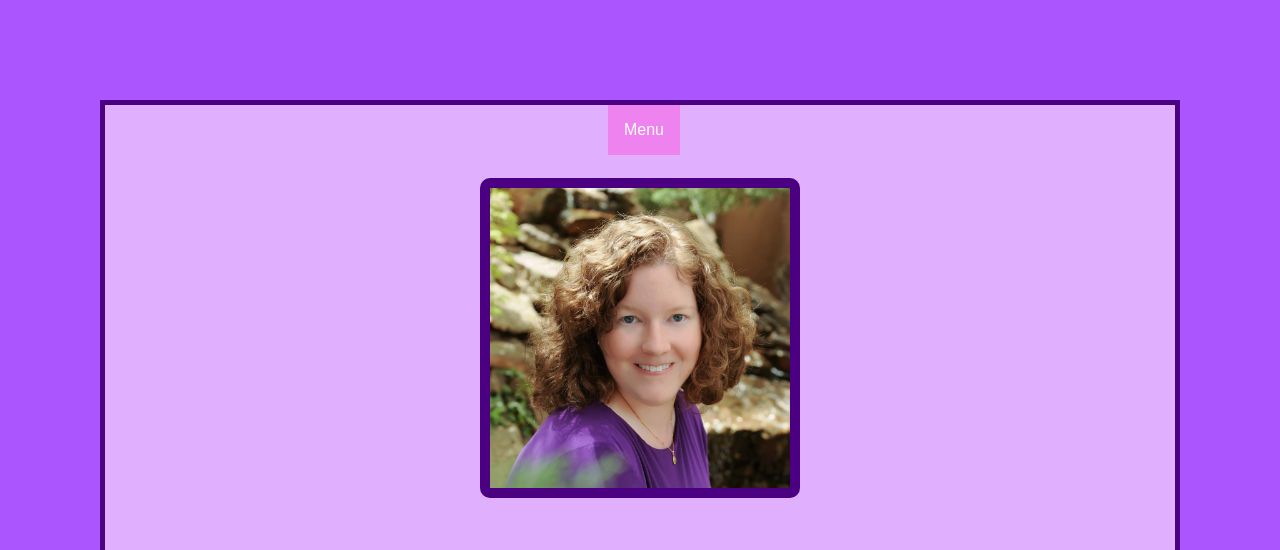
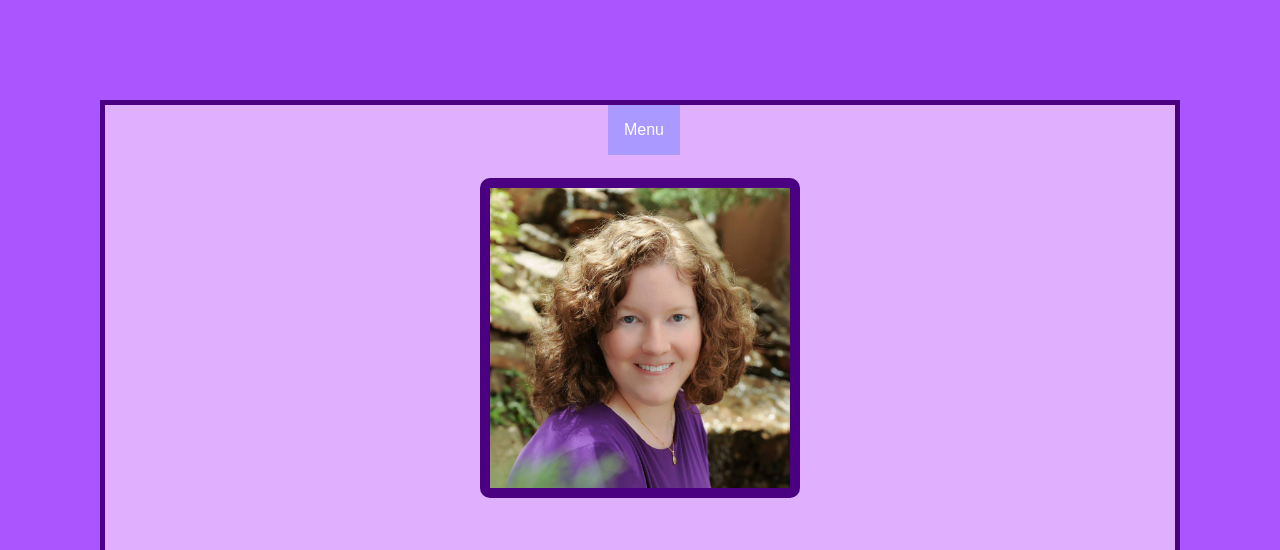
Before and after one commit to cwvcallico/cwvcallico.github.io, a plain HTML site: page index.html in a window 1280 px wide. In both pictures the pointer is over the button "Menu". Shown: the top 550 px of the page. Drawn offline with Linux system fonts and the light colour scheme.

Commit message:
Update stylesheet.css

```diff
--- a/stylesheet.css
+++ b/stylesheet.css
@@ -12,7 +12,7 @@ html {
 }
 /* Dropdown button on hover and focus */
 .dropbtn:hover, .dropbtn:focus {
-  background-color: violet;
+  background-color: #AA99FF;
 }
 /* the container div -- needed to position the dropdown content */
 .dropdown {
```
